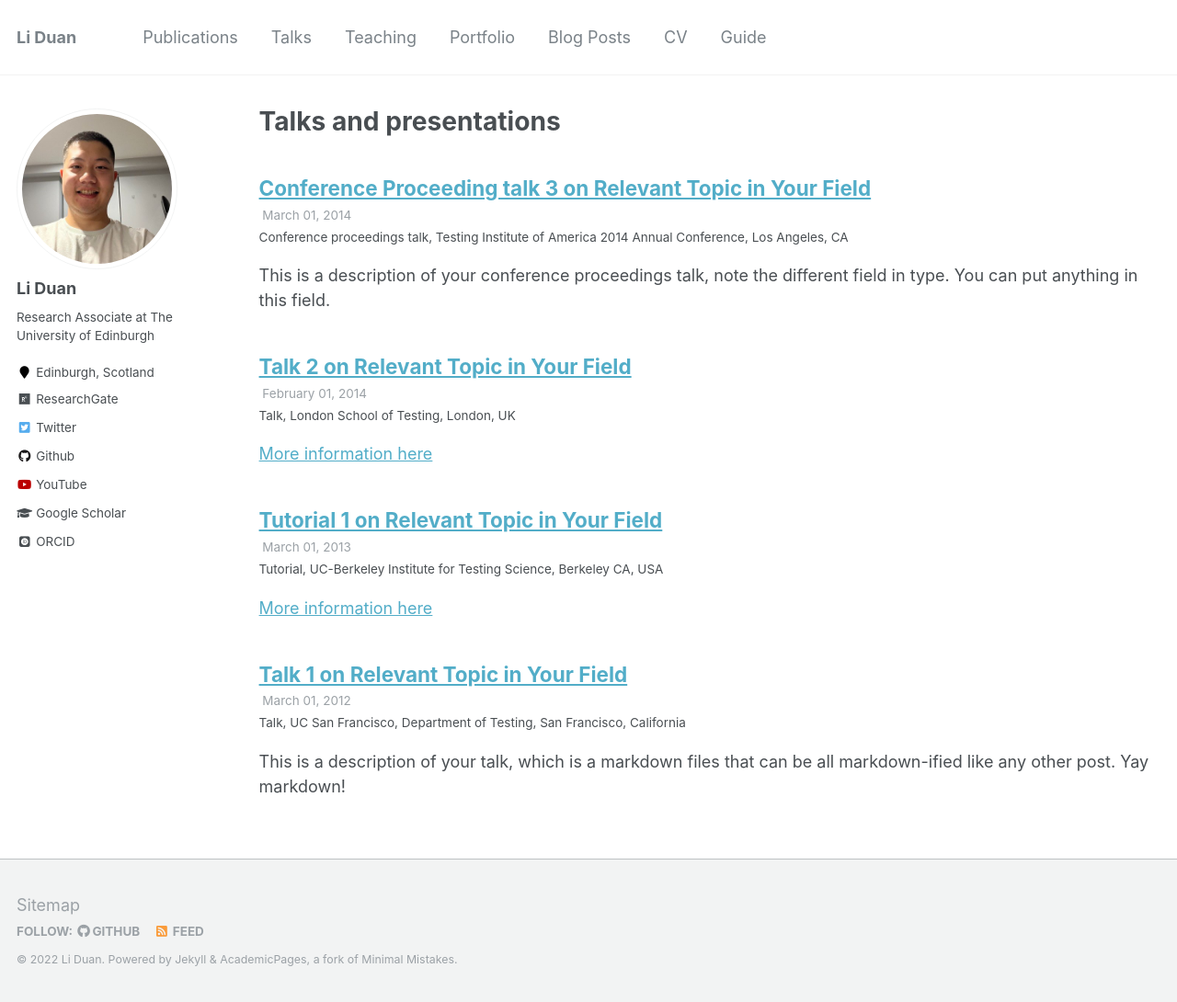
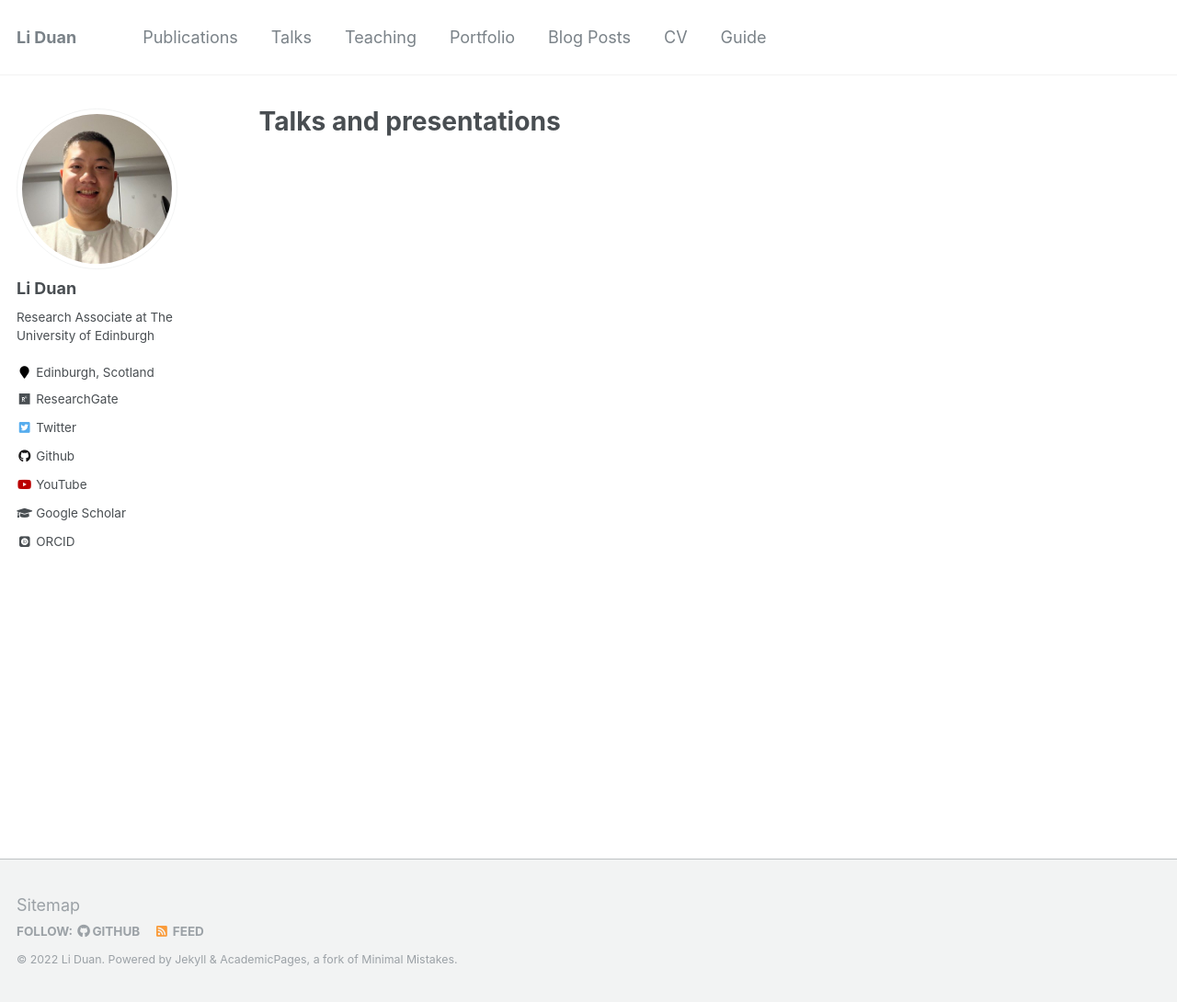
Before and after one commit to LiDuanAtGlasgow/liduan, a Jekyll site: the page built from _pages/talks.html, in a window 1280 px wide and 1090 px high. Shown: the whole window at 92% size. Built offline with Jekyll 4.4.1, drawn with Linux system fonts in a browser that asks for light colours; some web fonts are replaced; part of the change alters nothing that is shown.

```diff
--- a/_config.yml
+++ b/_config.yml
@@ -181,12 +181,6 @@ collections:
   publications:
     output: true
     permalink: /:collection/:path/
-  portfolio:
-    output: true
-    permalink: /:collection/:path/
-  talks:
-    output: true
-    permalink: /:collection/:path/
 
 
 # Defaults
@@ -227,24 +221,6 @@ defaults:
       author_profile: true
       share: true
       comments: true
-  # _portfolio
-  #- scope:
-  #    path: ""
-  #    type: portfolio
-  #  values:
-  #    layout: single
-  #    author_profile: true
-  #    share: true
-  #    comment: true
-  # _talks
-  #- scope:
-  #    path: ""
-  #    type: talks
-  #  values:
-  #    layout: talk
-  #    author_profile: true
-  #    share: true
-
 # Sass/SCSS
 sass:
   sass_dir: _sass
```
